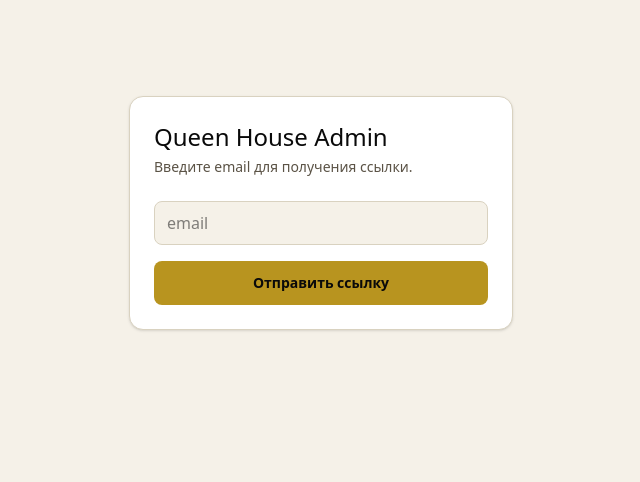
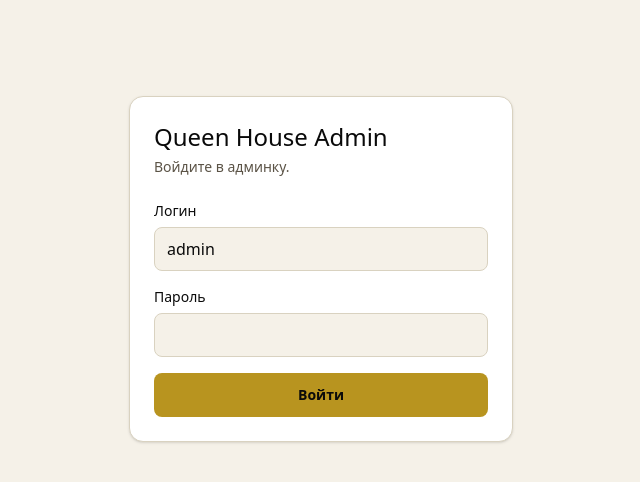
Before and after one commit to VanikVardanyan/queenhouse, a Next.js app: page /admin in a window 1280 px wide. Shown: the top 482 px of the page, without its empty margins (319-959 px from the left). Built offline with nearby package versions, Linux system fonts and the light colour scheme; no server answers.

Commit message:
feat: replace magic-link with login+password admin auth

```diff
--- a/components/admin/login-form.tsx
+++ b/components/admin/login-form.tsx
@@ -2,12 +2,12 @@
 
 import { useState } from "react";
 import { createClient } from "@/lib/supabase/client";
+import { ADMIN_EMAIL_DOMAIN } from "@/lib/supabase/types";
 
 export function LoginForm() {
-  const [email, setEmail] = useState("");
-  const [status, setStatus] = useState<"idle" | "sending" | "sent" | "error">(
-    "idle",
-  );
+  const [login, setLogin] = useState("admin");
+  const [password, setPassword] = useState("");
+  const [status, setStatus] = useState<"idle" | "sending" | "error">("idle");
   const [errorMsg, setErrorMsg] = useState<string | null>(null);
 
   async function onSubmit(e: React.FormEvent) {
@@ -20,49 +20,55 @@ export function LoginForm() {
       setErrorMsg("Supabase не настроен. Проверьте env-переменные в Vercel.");
       return;
     }
-    const redirectTo = `${process.env.NEXT_PUBLIC_SITE_URL ?? window.location.origin}/admin/auth/callback`;
-    const { error } = await supabase.auth.signInWithOtp({
+    const email = `${login.trim().toLowerCase()}@${ADMIN_EMAIL_DOMAIN}`;
+    const { error } = await supabase.auth.signInWithPassword({
       email,
-      options: { emailRedirectTo: redirectTo },
+      password,
     });
     if (error) {
       setStatus("error");
-      setErrorMsg(error.message);
+      setErrorMsg("Неверный логин или пароль");
       return;
     }
-    setStatus("sent");
+    window.location.reload();
   }
 
   return (
     <div className="mx-auto mt-24 max-w-sm rounded-xl border border-border bg-card p-6 shadow-sm">
       <h1 className="font-display text-2xl font-medium">Queen House Admin</h1>
-      <p className="mt-1 text-sm text-muted-foreground">
-        Введите email для получения ссылки.
-      </p>
+      <p className="mt-1 text-sm text-muted-foreground">Войдите в админку.</p>
       <form onSubmit={onSubmit} className="mt-6 flex flex-col gap-4">
-        <input
-          type="email"
-          required
-          autoComplete="email"
-          value={email}
-          onChange={(e) => setEmail(e.target.value)}
-          placeholder="email"
-          className="h-11 w-full rounded-md border border-border bg-background px-3 text-foreground"
-        />
+        <label className="flex flex-col gap-1.5">
+          <span className="text-sm font-medium">Логин</span>
+          <input
+            type="text"
+            required
+            autoComplete="username"
+            value={login}
+            onChange={(e) => setLogin(e.target.value)}
+            className="h-11 w-full rounded-md border border-border bg-background px-3 text-foreground"
+          />
+        </label>
+        <label className="flex flex-col gap-1.5">
+          <span className="text-sm font-medium">Пароль</span>
+          <input
+            type="password"
+            required
+            autoComplete="current-password"
+            value={password}
+            onChange={(e) => setPassword(e.target.value)}
+            className="h-11 w-full rounded-md border border-border bg-background px-3 text-foreground"
+          />
+        </label>
         <button
           type="submit"
           disabled={status === "sending"}
           className="h-11 rounded-md bg-primary text-sm font-semibold text-primary-foreground transition-opacity hover:opacity-90 disabled:opacity-60"
         >
-          {status === "sending" ? "Отправляем…" : "Отправить ссылку"}
+          {status === "sending" ? "Входим…" : "Войти"}
         </button>
-        {status === "sent" && (
-          <p className="text-sm text-primary">
-            Ссылка отправлена на {email}. Откройте письмо и нажмите ссылку.
-          </p>
-        )}
         {status === "error" && (
-          <p className="text-sm text-red-500">Ошибка: {errorMsg}</p>
+          <p className="text-sm text-red-500">{errorMsg}</p>
         )}
       </form>
     </div>
--- a/lib/supabase/types.ts
+++ b/lib/supabase/types.ts
@@ -24,4 +24,7 @@ export type BookingUpdate = {
 
 export const HOUSES: House[] = ["small", "large"];
 
-export const ADMIN_EMAIL = "queenhouse.arm@gmail.com";
+// Internal "fake email" used for Supabase Auth — owner never sees this.
+// Login form maps username → `${username}@queenhouse.am`.
+export const ADMIN_EMAIL_DOMAIN = "queenhouse.am";
+export const ADMIN_EMAIL = `admin@${ADMIN_EMAIL_DOMAIN}`;
```
